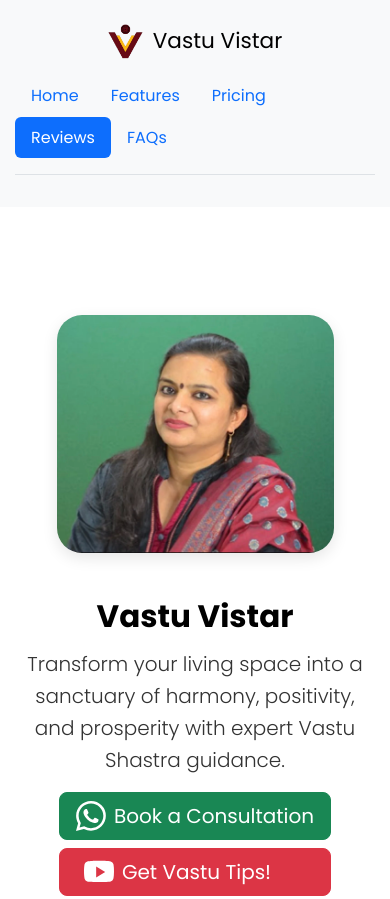
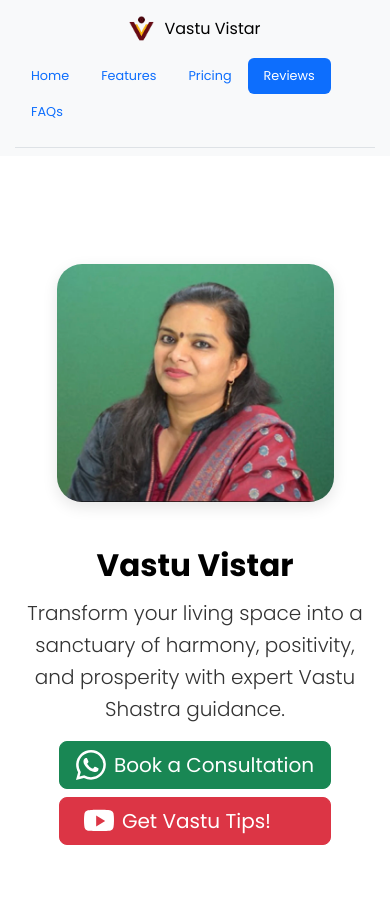
Before and after one commit to JustPratiyush/VastuVistar_Website, a website: page index.html in a window 390 px wide. Shown: the top 899 px of the page. Drawn offline with nearby package versions, Linux system fonts and the light colour scheme; files whose address does not match are found by name.

Commit message:
Upgraded Navbar

```diff
--- a/index.html
+++ b/index.html
@@ -52,9 +52,9 @@
     <a class="visually-hidden-focusable" href="#main-content">Skip to main content</a>
 
     <!-- Nav Bar -->
-    <nav class="navbar navbar-expand-lg navbar-light bg-light sticky-top">
+    <nav class="NavBox navbar navbar-expand-lg navbar-light bg-light sticky-top">
       <div class="container">
-        <header class="d-flex flex-wrap justify-content-center py-3 mb-4 border-bottom w-100">
+        <header class="NavBox d-flex flex-wrap justify-content-center py-3 mb-4 border-bottom w-100">
           <a
             href="#home"
             class="d-flex align-items-center mb-3 mb-md-0 me-md-auto link-body-emphasis text-decoration-none"
@@ -63,30 +63,30 @@
             <img
               width="35"
               height="35"
-              class="Logo"
+              class="Logo NavLogo"
               src="/assets/images/logo.webp"
               alt="Vastu Vistar Logo"
             />
-            <span class="fs-4">Vastu Vistar</span>
+            <span class="fs-4 NavTitle">Vastu Vistar</span>
           </a>
           <ul class="nav nav-pills">
             <li class="nav-item">
-              <a href="#home" class="nav-link active" aria-current="page">Home</a>
+              <a href="#home" class="NavIcons nav-link active" aria-current="page">Home</a>
             </li>
             <li class="nav-item">
-              <a href="#features" class="nav-link">Features</a>
+              <a href="#features" class="NavIcons nav-link">Features</a>
             </li>
             <li class="nav-item">
-              <a href="#pricing" class="nav-link">Pricing</a>
+              <a href="#pricing" class="NavIcons nav-link">Pricing</a>
             </li>
             <li class="nav-item">
-              <a href="#testimonials" class="nav-link">Reviews</a>
+              <a href="#testimonials" class="NavIcons nav-link">Reviews</a>
             </li>
             <li class="nav-item">
-              <a href="#faqs" class="nav-link">FAQs</a>
+              <a href="#faqs" class="NavIcons nav-link">FAQs</a>
             </li>
             <!-- <li class="nav-item">
-              <a href="#about" class="nav-link">About</a>
+              <a href="#about" class="NavIcons nav-link">About</a>
             </li> -->
 
           </ul>
--- a/style.css
+++ b/style.css
@@ -204,3 +204,23 @@
     justify-content: center !important;
   }
 }
+
+@media (max-width: 464px) {
+  .NavIcons {
+    font-size: 0.8rem;
+  }
+
+  .NavLogo {
+    height: 25px;
+    width: 25px;
+  }
+
+  .NavTitle {
+    font-size: 1rem !important;
+  }
+
+  .NavBox {
+    padding-top: 0px;
+    margin-bottom: 0px !important;
+  }
+}
```
